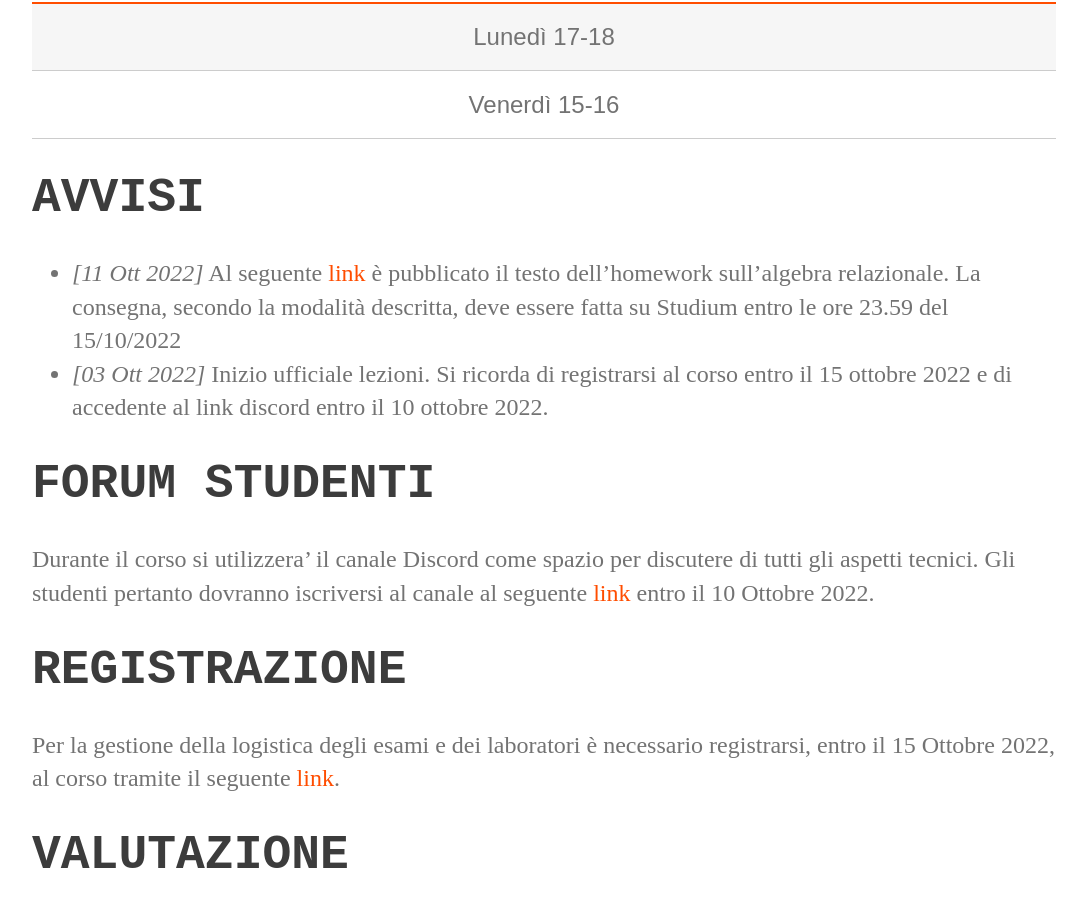
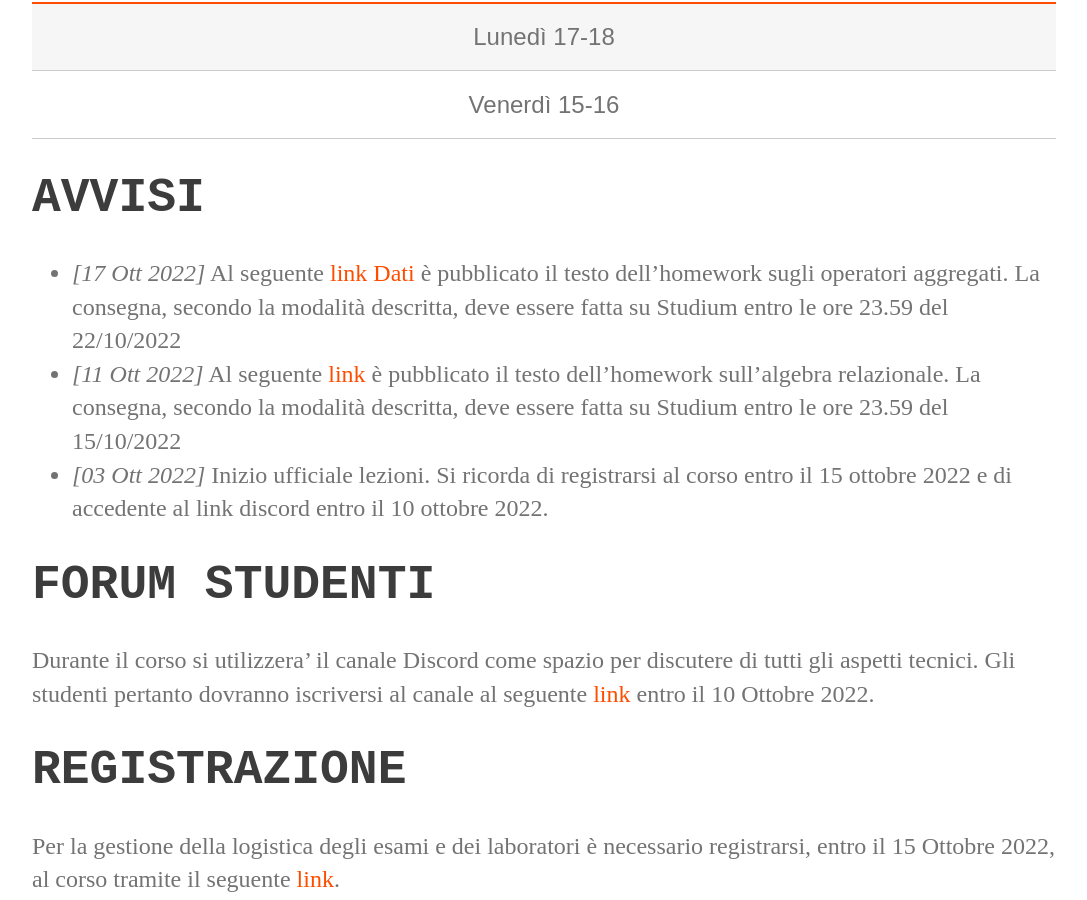
Before and after one commit to perceivelab/database-course, a Jekyll site: the page built from index.md, in a window 1280 px wide and 900 px high, scrolled down 507 px. Shown: the whole window, without its empty margins (96-1183 px from the left). Built offline with Jekyll 4.4.1, drawn with Linux system fonts in a browser that asks for light colours.

Commit message:
Update index.md

```diff
--- a/index.md
+++ b/index.md
@@ -20,6 +20,7 @@ layout: default
 
 
 # AVVISI
+- *[17 Ott 2022]* Al seguente [link](https://drive.google.com/file/d/1ft-fxOpp31ONrp2tC7mzMaXYy0HpkkB7/view?usp=sharing) [Dati](https://drive.google.com/file/d/1BkB9i2e0rRFpZPNkG0UxpIu0m8bktnd_/view?usp=sharing) è pubblicato il testo dell'homework sugli operatori aggregati. La consegna, secondo la modalità descritta, deve essere fatta su Studium entro le ore 23.59 del 22/10/2022
 - *[11 Ott 2022]* Al seguente [link](https://drive.google.com/file/d/18ktpSfI02fh0agXa_MiZqlxjJWuY0vVO/view?usp=sharing) è pubblicato il testo dell'homework sull'algebra relazionale. La consegna, secondo la modalità descritta, deve essere fatta su Studium entro le ore 23.59 del 15/10/2022
 - *[03 Ott 2022]* Inizio ufficiale lezioni. Si ricorda di registrarsi al corso entro il 15 ottobre 2022 e di accedente al link discord entro il 10 ottobre 2022.
 
```
